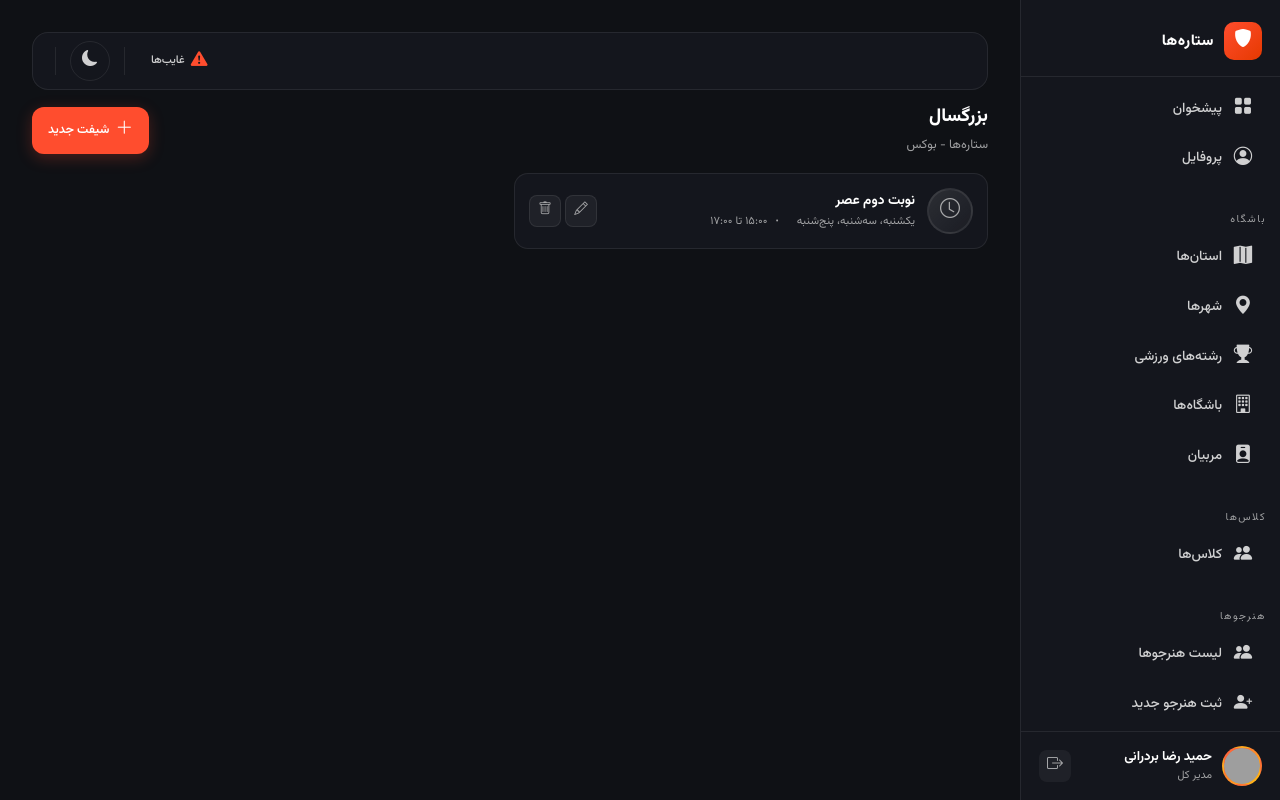
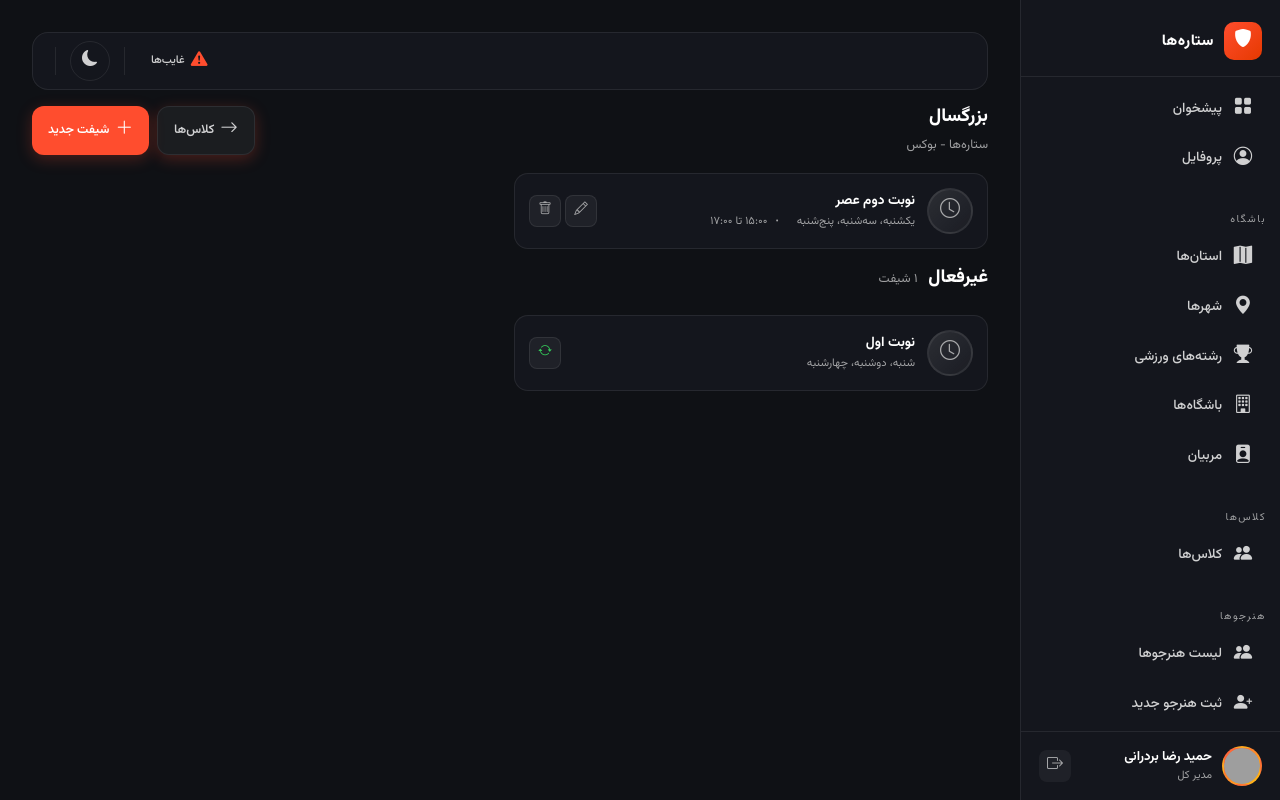
Before and after one commit to ArnikaTech/FightClub, a Django app: page /students/classes/3/shifts/ in a window 1280 px wide. Run offline with Django 5.2, Linux system fonts and the light colour scheme; a user stored in the database is signed in; data comes from the database, SQL or seed files in the repository; both versions use the stored data as it was after the commit; parts of the project's set-up code (start-up, migrations or seed data) failed here and were passed over; some libraries are stand-ins or nearby versions; grey boxes are pictures that could not be loaded.

Commit message:
مدیریت کلاس‌ها و شیفت‌ها با غیرفعال/فعال‌سازی، انتخاب روز با checkbox، ساعت فارسی

```diff
--- a/apps/students/urls.py
+++ b/apps/students/urls.py
@@ -22,9 +22,11 @@ urlpatterns = [
     path('classes/add/', views.ClassGroupCreateView.as_view(), name='class_add'),
     path('classes/<int:pk>/edit/', views.ClassGroupEditView.as_view(), name='class_edit'),
     path('classes/<int:pk>/delete/', views.ClassGroupDeleteView.as_view(), name='class_delete'),
+    path('classes/<int:pk>/activate/', views.ClassGroupActivateView.as_view(), name='class_activate'),
 
     path('classes/<int:class_id>/shifts/', views.ShiftListView.as_view(), name='shift_list'),
     path('classes/<int:class_id>/shifts/add/', views.ShiftCreateView.as_view(), name='shift_add'),
     path('shifts/<int:pk>/edit/', views.ShiftEditView.as_view(), name='shift_edit'),
     path('shifts/<int:pk>/delete/', views.ShiftDeleteView.as_view(), name='shift_delete'),
+    path('shifts/<int:pk>/activate/', views.ShiftActivateView.as_view(), name='shift_activate'),
 ]
--- a/apps/students/views.py
+++ b/apps/students/views.py
@@ -418,6 +418,15 @@ class StudentDeleteView(LoginRequiredMixin, View):
         return redirect('students:student_list')
 
 
+class ClassGroupActivateView(LoginRequiredMixin, View):
+    def post(self, request, pk):
+        class_group = get_object_or_404(ClassGroup, pk=pk)
+        class_group.is_active = True
+        class_group.save()
+        messages.success(request, f'کلاس {class_group.name} فعال شد')
+        return redirect('students:class_list')
+
+
 class ClassGroupListView(LoginRequiredMixin, UserPassesTestMixin, ListView):
     model = ClassGroup
     template_name = 'students/class_list.html'
@@ -436,6 +445,7 @@ class ClassGroupListView(LoginRequiredMixin, UserPassesTestMixin, ListView):
 
     def get_context_data(self, **kwargs):
         context = super().get_context_data(**kwargs)
+        context['inactive_classes'] = ClassGroup.objects.filter(is_active=False)
         context['clubs'] = Club.objects.filter(is_active=True)
         context['sports'] = Sport.objects.all()
         return context
@@ -491,6 +501,15 @@ class ClassGroupDeleteView(LoginRequiredMixin, UserPassesTestMixin, View):
         return redirect('students:class_list')
 
 
+class ShiftActivateView(LoginRequiredMixin, View):
+    def post(self, request, pk):
+        shift = get_object_or_404(Shift, pk=pk)
+        shift.is_active = True
+        shift.save()
+        messages.success(request, f'شیفت {shift.name} فعال شد')
+        return redirect('students:shift_list', class_id=shift.class_group_id)
+
+
 class ShiftListView(LoginRequiredMixin, UserPassesTestMixin, ListView):
     template_name = 'students/shift_list.html'
     context_object_name = 'shifts'
@@ -505,6 +524,7 @@ class ShiftListView(LoginRequiredMixin, UserPassesTestMixin, ListView):
     def get_context_data(self, **kwargs):
         context = super().get_context_data(**kwargs)
         context['class_group'] = self.class_group
+        context['inactive_shifts'] = self.class_group.shifts.filter(is_active=False)
         return context
 
 
--- a/templates/students/shift_list.html
+++ b/templates/students/shift_list.html
@@ -11,7 +11,12 @@
                 <h1 class="page-title">{{ class_group.name }}</h1>
                 <div class="page-subtitle">{{ class_group.club.name }} - {{ class_group.sport.name }}</div>
             </div>
-            <button onclick="openShiftModal()" class="btn-add"><i class="bi bi-plus-lg"></i><span class="btn-add-text">شیفت جدید</span></button>
+            <div style="display:flex;gap:8px;">
+                <a href="{% url 'students:class_list' %}" class="btn-add" style="background: var(--input-bg); border: 1px solid var(--border-glass); color: var(--text-secondary);">
+                    <i class="bi bi-arrow-right"></i><span class="btn-add-text">کلاس‌ها</span>
+                </a>
+                <button onclick="openShiftModal()" class="btn-add"><i class="bi bi-plus-lg"></i><span class="btn-add-text">شیفت جدید</span></button>
+            </div>
         </div>
 
         <div class="coach-list-page" id="shiftList">
@@ -29,6 +34,28 @@
             </div>
             {% empty %}<div class="text-center py-5 text-muted" style="grid-column:1/-1;">شیفتی ثبت نشده</div>{% endfor %}
         </div>
+
+        {% if inactive_shifts %}
+        <div class="page-header animate__animated animate__fadeIn">
+            <div><h1 class="page-title">غیرفعال <span>{{ inactive_shifts.count }} شیفت</span></h1></div>
+        </div>
+        <div class="coach-list-page">
+            {% for s in inactive_shifts %}
+            <div class="coach-card-page animate__animated animate__fadeInUp" style="opacity:0.5;">
+                <div class="coach-avatar-page"><i class="bi bi-clock"></i></div>
+                <div class="coach-info-page" style="flex:1;">
+                    <div class="coach-name-page">{{ s.name }}</div>
+                    <div class="coach-meta-page"><span>{{ s.days }}</span></div>
+                </div>
+                <div class="coach-actions">
+                    <form method="post" action="{% url 'students:shift_activate' s.id %}">
+                        {% csrf_token %}<button class="coach-action-btn edit" style="color:#34c759;"><i class="bi bi-arrow-repeat"></i></button>
+                    </form>
+                </div>
+            </div>
+            {% endfor %}
+        </div>
+        {% endif %}
     </main>
     {% include 'partials/_bottom_nav.html' %}{% include 'partials/_bottom_sheet.html' %}{% include 'partials/_toast.html' %}
 </div>
@@ -55,14 +82,8 @@
                 <input type="hidden" name="days" id="shiftDaysHidden">
             </div>
             <div class="form-row">
-                <div class="modal-form-group">
-                    <label class="form-label-sm">شروع *</label>
-                    <input type="text" name="start_time" id="shiftStart" class="input-glass" placeholder="مثال: ۱۴:۳۰" required>
-                </div>
-                <div class="modal-form-group">
-                    <label class="form-label-sm">پایان *</label>
-                    <input type="text" name="end_time" id="shiftEnd" class="input-glass" placeholder="مثال: ۱۶:۰۰" required>
-                </div>
+                <div class="modal-form-group"><label class="form-label-sm">شروع *</label><input type="text" name="start_time" id="shiftStart" class="input-glass" placeholder="۱۴:۳۰" required></div>
+                <div class="modal-form-group"><label class="form-label-sm">پایان *</label><input type="text" name="end_time" id="shiftEnd" class="input-glass" placeholder="۱۶:۰۰" required></div>
             </div>
             <div class="modal-btn-row"><button type="button" class="btn-cancel-sm" onclick="closeShiftModal()">انصراف</button><button type="submit" class="btn-submit-sm"><i class="bi bi-check-lg"></i> ذخیره</button></div>
         </form>
@@ -88,35 +109,12 @@
 <script>
     function getSelectedDays(){var days=[];document.querySelectorAll('.day-cb:checked').forEach(function(cb){days.push(cb.value);});return days.join('، ');}
     function setSelectedDays(daysStr){var days=daysStr.split('، ');document.querySelectorAll('.day-cb').forEach(function(cb){cb.checked=days.includes(cb.value);});}
-
     document.getElementById('shiftForm').addEventListener('submit', function(){document.getElementById('shiftDaysHidden').value = getSelectedDays();});
-
-    function openShiftModal(){
-        document.getElementById('shiftModalTitle').textContent='شیفت جدید';
-        document.getElementById('shiftForm').action='{% url "students:shift_add" class_group.id %}';
-        document.getElementById('shiftName').value='';
-        document.getElementById('shiftStart').value='';
-        document.getElementById('shiftEnd').value='';
-        document.querySelectorAll('.day-cb').forEach(function(cb){cb.checked=false;});
-        document.getElementById('shiftModalOverlay').classList.add('show');
-        document.getElementById('shiftModal').classList.add('show');
-    }
+    function openShiftModal(){document.getElementById('shiftModalTitle').textContent='شیفت جدید';document.getElementById('shiftForm').action='{% url "students:shift_add" class_group.id %}';document.getElementById('shiftName').value='';document.getElementById('shiftStart').value='';document.getElementById('shiftEnd').value='';document.querySelectorAll('.day-cb').forEach(function(cb){cb.checked=false;});document.getElementById('shiftModalOverlay').classList.add('show');document.getElementById('shiftModal').classList.add('show');}
     function closeShiftModal(){document.getElementById('shiftModalOverlay').classList.remove('show');document.getElementById('shiftModal').classList.remove('show');}
-
-    function editShift(id,name,days,start,end){
-        document.getElementById('shiftModalTitle').textContent='ویرایش شیفت';
-        document.getElementById('shiftForm').action='/students/shifts/'+id+'/edit/';
-        document.getElementById('shiftName').value=name;
-        document.getElementById('shiftStart').value=start;
-        document.getElementById('shiftEnd').value=end;
-        setSelectedDays(days);
-        document.getElementById('shiftModalOverlay').classList.add('show');
-        document.getElementById('shiftModal').classList.add('show');
-    }
-
+    function editShift(id,name,days,start,end){document.getElementById('shiftModalTitle').textContent='ویرایش شیفت';document.getElementById('shiftForm').action='/students/shifts/'+id+'/edit/';document.getElementById('shiftName').value=name;document.getElementById('shiftStart').value=start;document.getElementById('shiftEnd').value=end;setSelectedDays(days);document.getElementById('shiftModalOverlay').classList.add('show');document.getElementById('shiftModal').classList.add('show');}
     function confirmShiftDelete(url,name){document.getElementById('deleteShiftName').textContent=name;document.getElementById('deleteShiftForm').action=url;document.getElementById('deleteShiftModalOverlay').classList.add('show');document.getElementById('deleteShiftModal').classList.add('show');}
     function closeShiftDeleteModal(){document.getElementById('deleteShiftModalOverlay').classList.remove('show');document.getElementById('deleteShiftModal').classList.remove('show');}
-
     document.addEventListener('DOMContentLoaded', function() {
         {% if messages %}{% for m in messages %}if(typeof showToast==='function'){showToast('{% if m.tags == "success" %}bi-check-circle-fill{% else %}bi-exclamation-circle-fill{% endif %}','{% if m.tags == "success" %}green{% else %}red{% endif %}','{% if m.tags == "success" %}موفق{% else %}خطا{% endif %}','{{ m|escapejs }}');}{% endfor %}{% endif %}
     });
```
Also changed, not shown: templates/students/class_list.html (+25 -7 lines), db.sqlite3.
